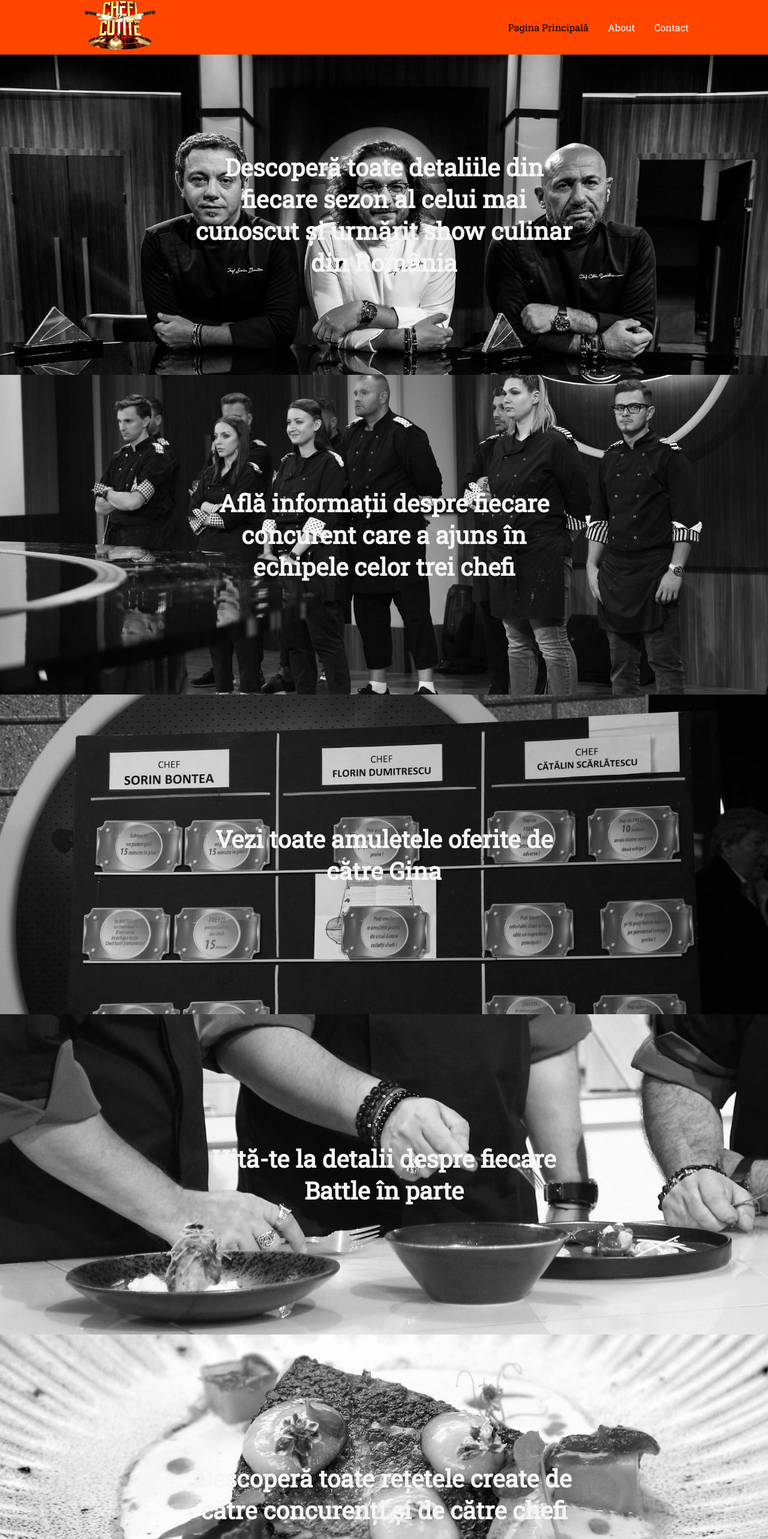
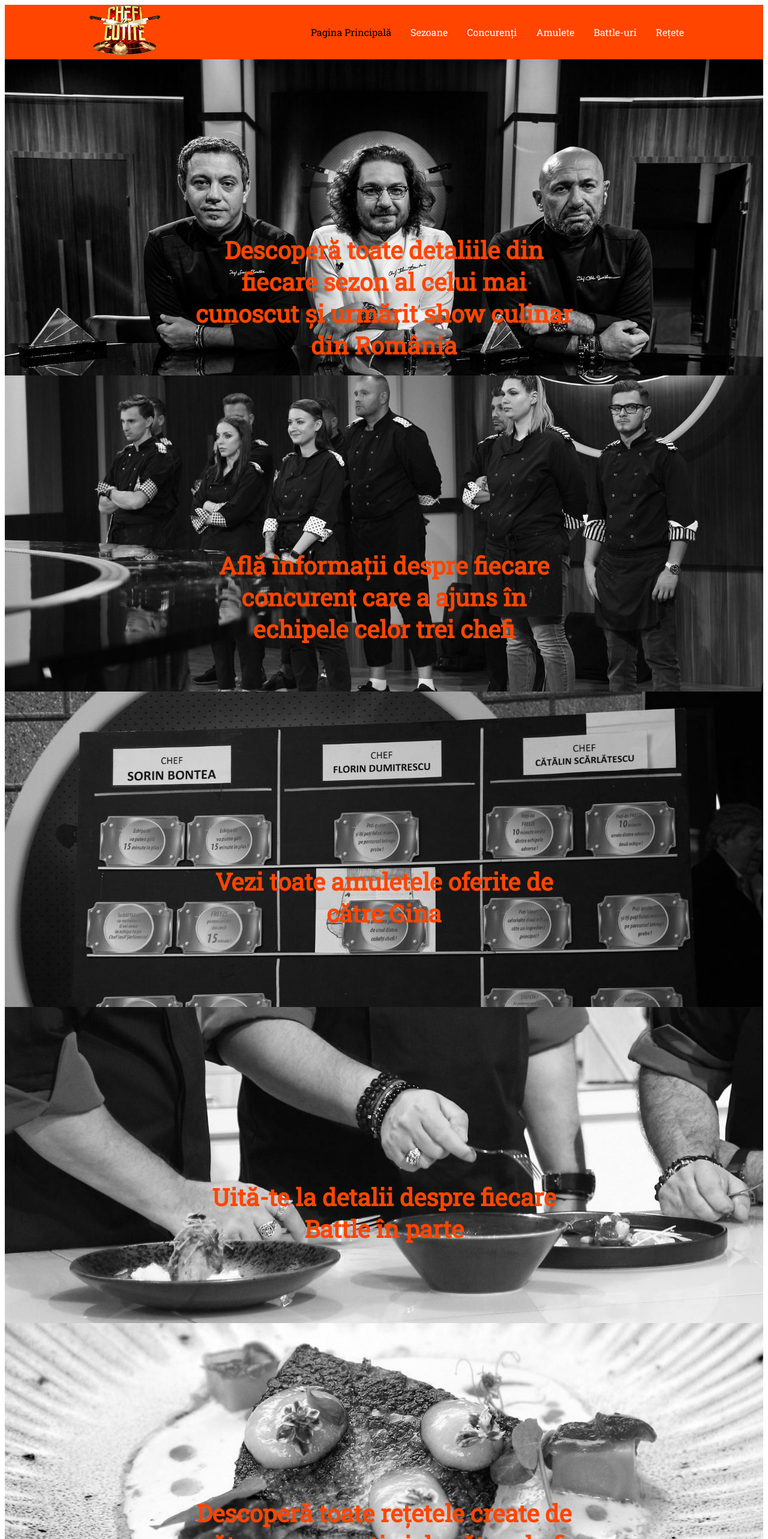
Before and after one commit to xovest/chefi-la-cutite, a React (Create React App) app: page / in a window 1280 px wide. Shown: the top 2566 px of the page at 60% size. Built offline with nearby package versions, Linux system fonts and the light colour scheme; the HTML template or start-up script is replaced by a standard one.

Commit message:
links to all navs

```diff
--- a/src/App.css
+++ b/src/App.css
@@ -1,5 +1,3 @@
 * {
   font-family: 'Roboto Slab', serif;
-  margin: 0;
-  padding: 0;
 }
--- a/src/App.js
+++ b/src/App.js
@@ -2,8 +2,11 @@ import './App.css';
 import Navbar from "./components/Navbar";
 import { BrowserRouter as Router, Routes, Route } from "react-router-dom";
 import PaginaPrincipala from "./pages/PaginaPrincipala";
-import About from './pages/About';
-import Contact from './pages/Contact';
+import Sezoane from './pages/Sezoane';
+import Concurenti from './pages/Concurenti';
+import Amulete from './pages/Amulete';
+import Battleuri from './pages/Battleuri';
+import Retete from './pages/Retete';
 
 function App() {
   return (
@@ -11,8 +14,11 @@ function App() {
       <Navbar />
       <Routes>
         <Route path="/" exact element={<PaginaPrincipala />} />
-        <Route path="/about" element={<About />} />
-        <Route path="/contact" element={<Contact />} />
+        <Route path="/sezoane" element={<Sezoane />} />
+        <Route path="/concurenti" element={<Concurenti />} />
+        <Route path="/amulete" element={<Amulete />} />
+        <Route path="/battleuri" element={<Battleuri />} />
+        <Route path="/retete" element={<Retete />} />
       </Routes>
     </Router>
   );
--- a/src/components/Navbar.js
+++ b/src/components/Navbar.js
@@ -21,11 +21,20 @@ const Navbar = () => {
                 <NavLink to="/" activeStyle>
                     Pagina Principală
                 </NavLink>
-                <NavLink to="/about" activeStyle>
-                    About
+                <NavLink to="/sezoane" activeStyle>
+                    Sezoane
                 </NavLink>
-                <NavLink to="/contact" activeStyle>
-                    Contact
+                <NavLink to="/concurenti" activeStyle>
+                    Concurenți
+                </NavLink>
+                <NavLink to="/amulete" activeStyle>
+                    Amulete
+                </NavLink>
+                <NavLink to="/battleuri" activeStyle>
+                    Battle-uri
+                </NavLink>
+                <NavLink to="/retete" activeStyle>
+                    Rețete
                 </NavLink>
             </NavMenu>
            </Nav>
--- /dev/null
+++ b/src/pages/Amulete.js
@@ -0,0 +1,18 @@
+import React from 'react'
+
+function Amulete() {
+    return (
+        <div
+            style={{
+                display: 'flex',
+                justifyContent: 'center',
+                alignItems: 'center',
+                height: '100vh'
+            }}
+        >
+           <h1>Toate amuletele</h1>
+        </div>
+    );
+};
+
+export default Amulete;
--- a/src/pages/Contact.js
+++ b/src/pages/Battleuri.js
@@ -1,6 +1,6 @@
 import React from 'react'
 
-function Contact() {
+function Battleuri() {
     return (
         <div
             style={{
@@ -10,9 +10,9 @@ function Contact() {
                 height: '100vh'
             }}
         >
-           <h1>Contact Us</h1>
+           <h1>Toate Battleurile</h1>
         </div>
     );
 };
 
-export default Contact;
+export default Battleuri;
--- /dev/null
+++ b/src/pages/Concurenti.js
@@ -0,0 +1,18 @@
+import React from 'react'
+
+function Concurenti() {
+    return (
+        <div
+            style={{
+                display: 'flex',
+                justifyContent: 'center',
+                alignItems: 'center',
+                height: '100vh'
+            }}
+        >
+           <h1>Toti concurentii</h1>
+        </div>
+    );
+};
+
+export default Concurenti;
--- a/src/pages/PaginaPrincipala.css
+++ b/src/pages/PaginaPrincipala.css
@@ -6,7 +6,7 @@
   /* text */
   position: relative;
   text-align: center;
-  color: whitesmoke;
+  color: orangered;
 }
 
 .grid-item {
@@ -32,7 +32,7 @@
   position: absolute;
   top: 50%;
   left: 50%;
-  transform: translate(-50%, -50%);
+  transform: translate(-50%, 0%);
   font-size: 40px;
   pointer-events: none;
 }
--- a/src/pages/PaginaPrincipala.js
+++ b/src/pages/PaginaPrincipala.js
@@ -10,20 +10,34 @@ const PaginaPrincipala = () => {
   return (
     <div className="grid-container">
       <div className="grid-item">
-        <img src={img1} alt="Chefi"></img>
+        <a className="grid-item" href="/sezoane">
+          <img src={img1} alt="Chefi"></img>
+        </a>
         <h1>Descoperă toate detaliile din fiecare sezon al celui mai cunoscut și urmărit show culinar din România</h1>
       </div>
       <div className="grid-item">
-        <img src={img2} alt="Chefi"></img>        <h1>Află informații despre fiecare concurent care a ajuns în echipele celor trei chefi</h1>
+      <a className="grid-item" href="/concurenti">
+        <img src={img2} alt="Chefi"></img>
+      </a>
+      <h1>Află informații despre fiecare concurent care a ajuns în echipele celor trei chefi</h1>
       </div>
       <div className="grid-item">
-        <img src={img3} alt="Chefi"></img>        <h1>Vezi toate amuletele oferite de către Gina</h1>
+      <a className="grid-item" href="/amulete">
+        <img src={img3} alt="Chefi"></img>
+      </a>
+        <h1>Vezi toate amuletele oferite de către Gina</h1>
       </div>
       <div className="grid-item">
-        <img src={img4} alt="Chefi"></img>        <h1>Uită-te la detalii despre fiecare Battle în parte</h1>
+      <a className="grid-item" href="/battleuri">
+        <img src={img4} alt="Chefi"></img>
+      </a>
+        <h1>Uită-te la detalii despre fiecare Battle în parte</h1>
       </div>
       <div className="grid-item">
-        <img src={img5} alt="Chefi"></img>        <h1>Descoperă toate rețetele create de către concurenți și de către chefi</h1>
+      <a className="grid-item" href="/retete">
+        <img src={img5} alt="Chefi"></img>
+      </a>
+        <h1>Descoperă toate rețetele create de către concurenți și de către chefi</h1>
       </div>
     </div>
   );
--- a/src/pages/About.js
+++ b/src/pages/Retete.js
@@ -1,6 +1,6 @@
-import React from "react";
+import React from 'react'
 
-const About = () => {
+function Retete() {
     return (
         <div
             style={{
@@ -10,9 +10,9 @@ const About = () => {
                 height: '100vh'
             }}
         >
-            <h1>Lorem ipsum dolor sit, amet consectetur adipisicing elit. Exercitationem, totam.</h1>
+           <h1>Toate retetele</h1>
         </div>
     );
 };
 
-export default About;
+export default Retete;
--- /dev/null
+++ b/src/pages/Sezoane.js
@@ -0,0 +1,18 @@
+import React from "react";
+
+const Sezoane = () => {
+    return (
+        <div
+            style={{
+                display: 'flex',
+                justifyContent: 'center',
+                alignItems: 'center',
+                height: '100vh'
+            }}
+        >
+            <h1>Toate sezoanele</h1>
+        </div>
+    );
+};
+
+export default Sezoane;
```
